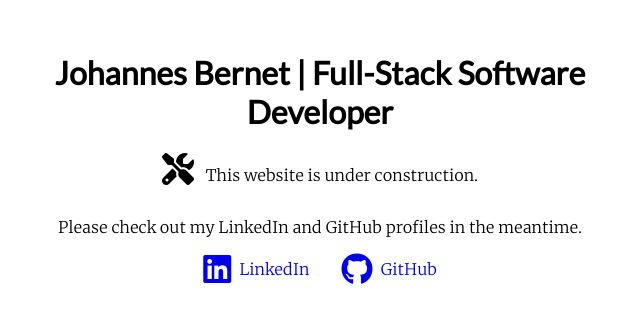
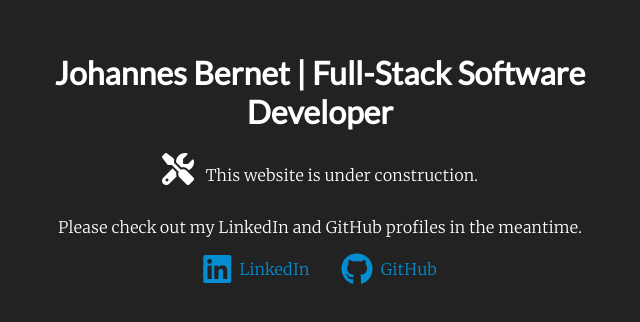
Before and after one commit to nacht-falter/johannesbernet.com, a plain HTML site: page index.html in a window 1280 px wide. Shown: the whole page, without its empty margins (320-960 px from the left). Drawn offline with Linux system fonts and the light colour scheme.

Commit message:
change colors

```diff
--- a/index.html
+++ b/index.html
@@ -23,6 +23,8 @@
       margin: auto;
       text-align: center;
       font-family: "Merriweather", serif;
+      background-color: #222;
+      color: #fff;
     }
 
     h1 {
@@ -47,10 +49,11 @@
       display: flex;
       align-items: center;
       transition: all 0.3s ease;
+      color: #048dd0;
     }
 
     a:hover {
-      color: #555;
+      opacity: 0.8;
     }
 
     i {
```
